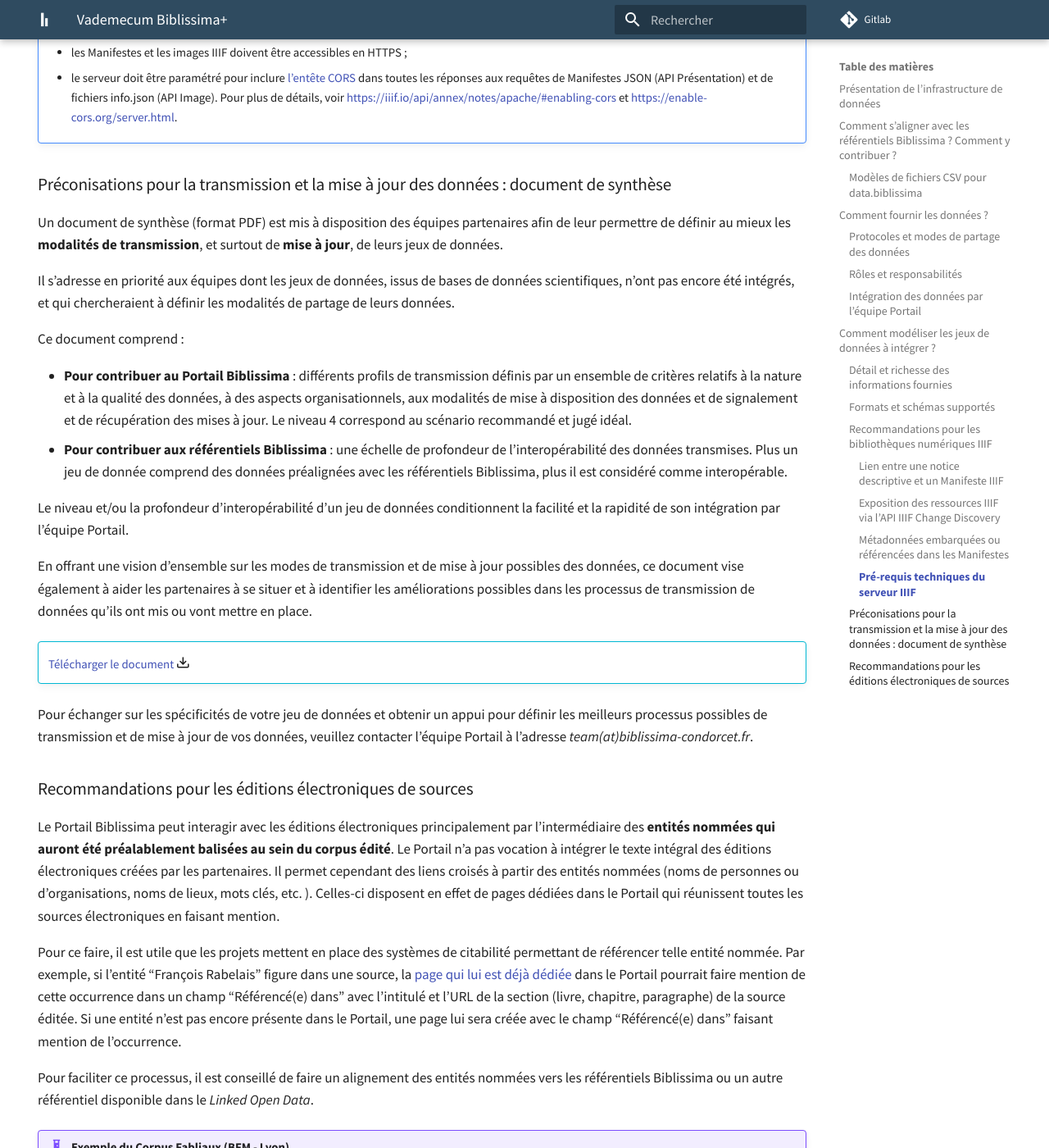
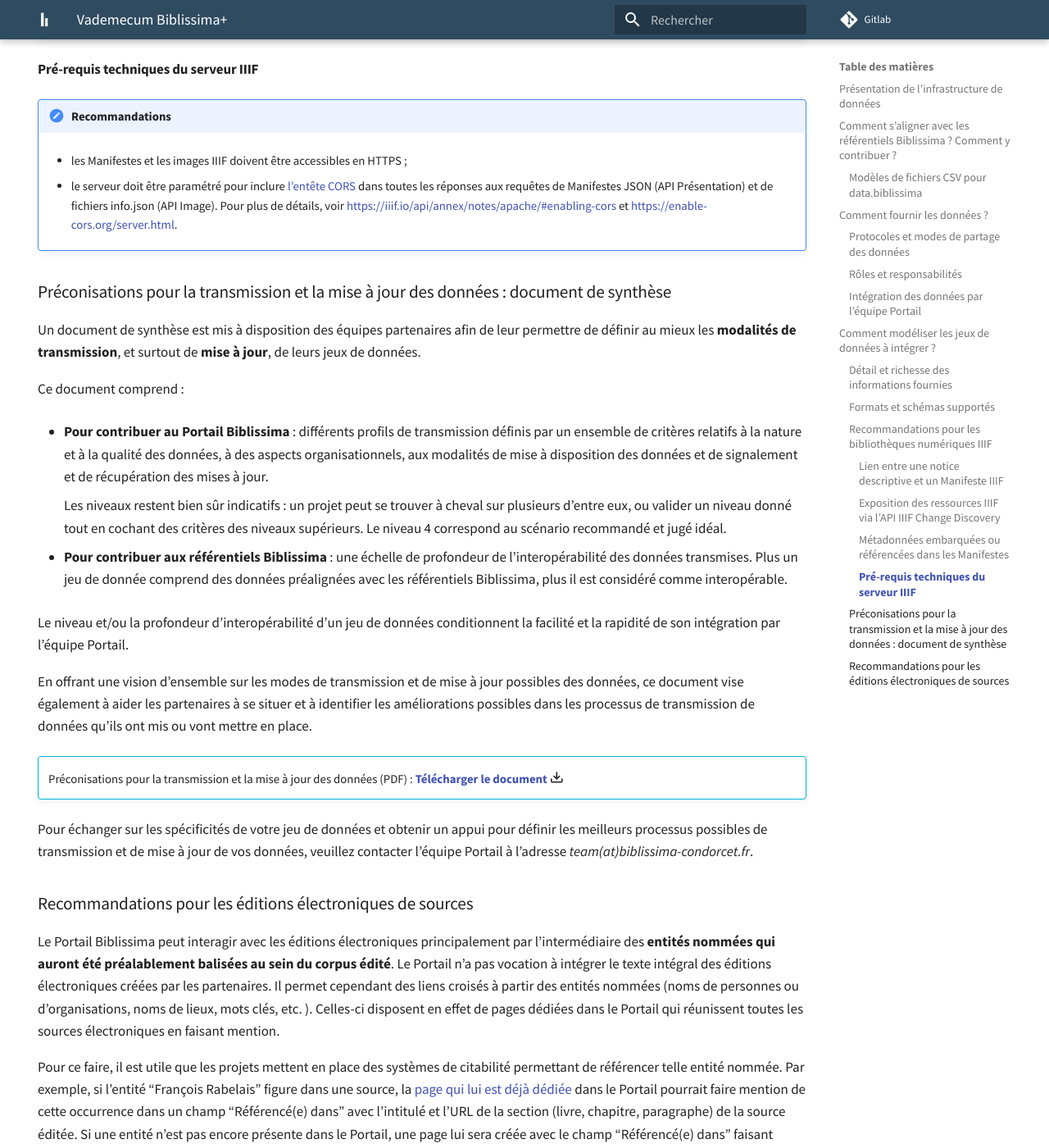
Before and after one commit to biblissima/doc.biblissima, an MkDocs documentation site: the page built from docs/vademecum-biblissima.md, in a window 1280 px wide and 1400 px high, scrolled down 11290 px. Shown: the whole window at 82% size. Built offline with MkDocs 1.6.1 and Material for MkDocs 9.7.7, drawn with Linux system fonts in a browser that asks for light colours; some of the changed text lies outside the part shown.

Commit message:
minor corrections + add a few examples

```diff
--- a/docs/vademecum-biblissima.md
+++ b/docs/vademecum-biblissima.md
@@ -302,14 +307,15 @@ Une méthode complémentaire est de référencer les métadonnées source via la
 
 ### Préconisations pour la transmission et la mise à jour des données : document de synthèse
 
-Un document de synthèse (format PDF) est mis à disposition des équipes partenaires afin de leur permettre de définir au mieux les **modalités de transmission**, et surtout de **mise à jour**, de leurs jeux de données.
-
-Il s'adresse en priorité aux équipes dont les jeux de données, issus de bases de données scientifiques, n'ont pas encore été intégrés, et qui chercheraient à définir les modalités de partage de leurs données.
+Un document de synthèse est mis à disposition des équipes partenaires afin de leur permettre de définir au mieux les **modalités de transmission**, et surtout de **mise à jour**, de leurs jeux de données.
 
 Ce document comprend :
 
 -  **Pour contribuer au Portail Biblissima** : différents profils de transmission définis par un ensemble de critères relatifs à la nature et à la qualité des données, à des aspects organisationnels, aux modalités de mise à disposition des données et de signalement et de récupération des mises à jour.
-Le niveau 4 correspond au scénario recommandé et jugé idéal.
+
+    Les niveaux restent bien sûr indicatifs : un projet peut se trouver à cheval sur plusieurs d'entre eux, ou valider un niveau donné tout en cochant des critères des niveaux supérieurs.
+    Le niveau 4 correspond au scénario recommandé et jugé idéal.
+
 - **Pour contribuer aux référentiels Biblissima** : une échelle de profondeur de l'interopérabilité des données transmises. Plus un jeu de donnée comprend des données préalignées avec les référentiels Biblissima, plus il est considéré comme interopérable.
 
 Le niveau et/ou la profondeur d'interopérabilité d'un jeu de données conditionnent la facilité et la rapidité de son intégration par l’équipe Portail.
@@ -318,7 +324,7 @@ En offrant une vision d'ensemble sur les modes de transmission et de mise à jou
 
 !!! info ""
 
-    [Télécharger le document ](assets/transmission_donnees/preconisations_transmission_donnees.pdf){:download="preconisations_transmission_donnees.pdf"} :octicons-download-16:
+    Préconisations pour la transmission et la mise à jour des données (PDF) : [**Télécharger le document**](assets/transmission_donnees/preconisations_transmission_donnees.pdf){:download="preconisations_transmission_donnees.pdf"} :octicons-download-16:
 
 Pour échanger sur les spécificités de votre jeu de données et obtenir un appui pour définir les meilleurs processus possibles de transmission et de mise à jour de vos données, veuillez contacter l'équipe Portail à l'adresse _team(at)biblissima-condorcet.fr_.
 
```
Also changed, not shown: other parts of docs/vademecum-biblissima.md (+6 -1 lines), 3 other files.
